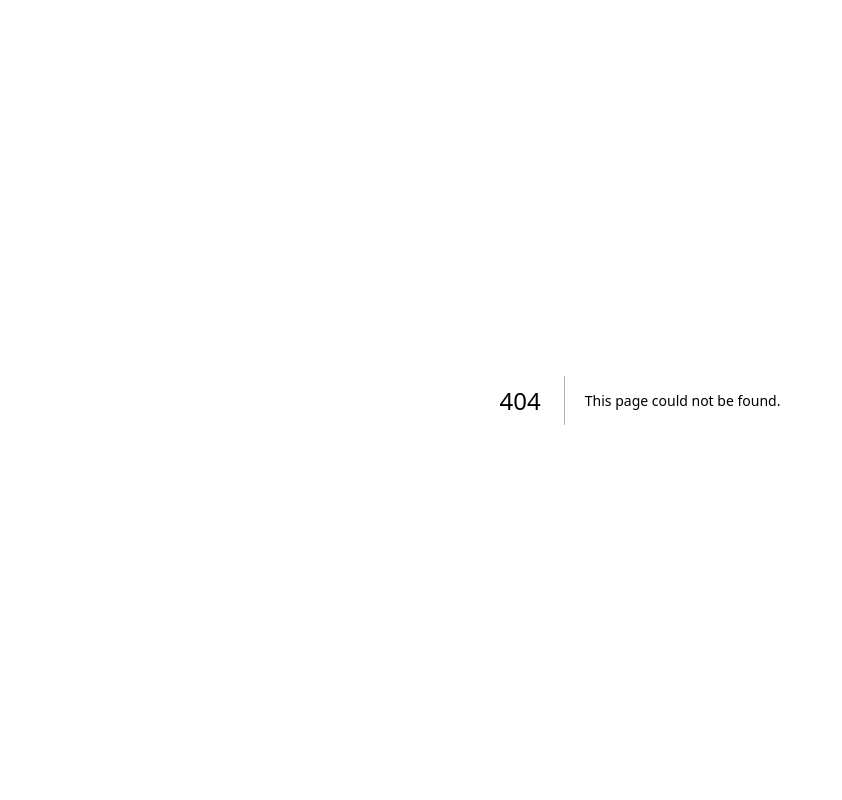
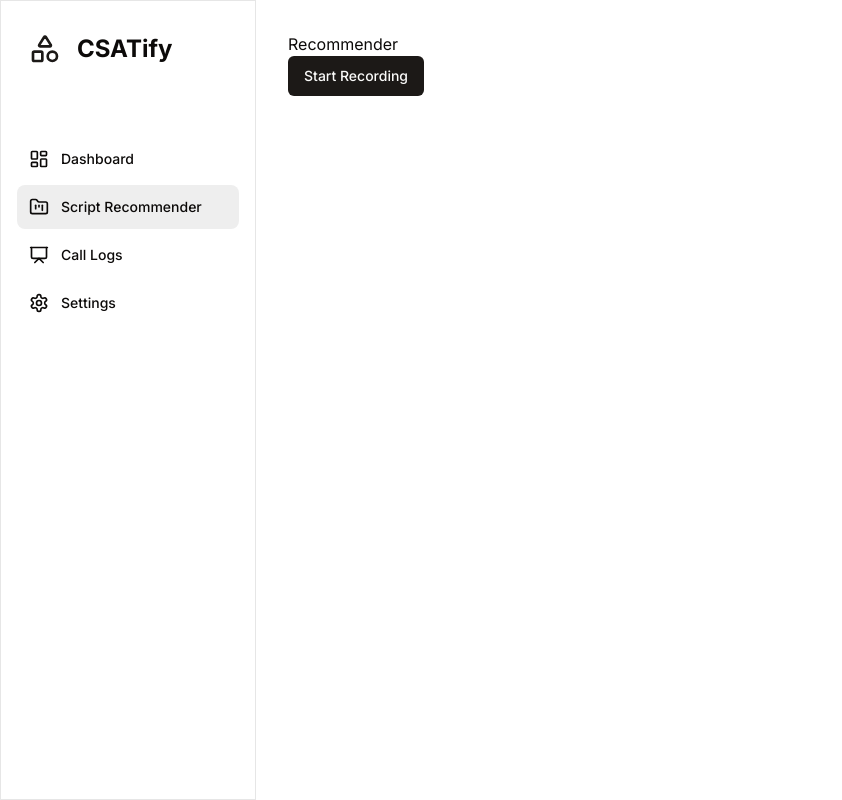
Before and after one commit to DeihlReyes/satiscript, a Next.js app: page /recommender in a window 1280 px wide. Before the commit this address had no page. Shown: the whole page, without its empty margins (0-842 px from the left). Built offline with nearby package versions, Linux system fonts and the light colour scheme.

Commit message:
feature: added sidebar

```diff
--- a/app/(main)/dashboard/page.tsx
+++ b/app/(main)/dashboard/page.tsx
@@ -1,6 +1,8 @@
 const dashboard = async () => {
   return (
-    <div>dashboard</div>
+    <section>
+      <h1>Dashboard</h1>
+    </section>
   )
 }
 
--- /dev/null
+++ b/app/(main)/layout.tsx
@@ -0,0 +1,17 @@
+
+import { Sidebar } from "@/components/sidebar";
+
+const MainLayout = async ({ children }: { children: React.ReactNode }) => {
+  return (
+    <div className="relative h-full overflow-clip transition-all ease-linear">
+      <div className="hidden h-full w-screen md:fixed md:inset-y-0 md:flex md:w-64 md:flex-col">
+        <Sidebar />
+      </div>
+      <div className="md:pl-64">
+        {children}
+      </div>
+    </div>
+  );
+};
+
+export default MainLayout;
--- /dev/null
+++ b/app/(main)/recommender/page.tsx
@@ -0,0 +1,47 @@
+'use client'
+
+import { Button } from "@/components/ui/button"
+import { useState } from 'react';
+
+const Recommender = () => {
+  const [recording, setRecording] = useState(false);
+  let mediaRecorder: MediaRecorder | null = null;
+  let chunks: BlobPart[] = [];
+
+  const startRecording = async () => {
+    const stream = await navigator.mediaDevices.getUserMedia({ audio: true });
+    mediaRecorder = new MediaRecorder(stream);
+    mediaRecorder.start();
+
+    mediaRecorder.ondataavailable = function(e) {
+      chunks.push(e.data);
+    }
+
+    setRecording(true);
+  }
+
+  const stopRecording = () => {
+    if (mediaRecorder) {
+      mediaRecorder.stop();
+      const blob = new Blob(chunks, { 'type' : 'audio/ogg; codecs=opus' });
+      chunks = [];
+      const audioURL = window.URL.createObjectURL(blob);
+      // You can use audioURL for further processing
+    }
+
+    setRecording(false);
+  }
+
+  return (
+    <section className="h-screen w-full p-8">
+      <h1>Recommender</h1>
+      {recording ? (
+        <Button onClick={stopRecording}>Stop Recording</Button>
+      ) : (
+        <Button onClick={startRecording}>Start Recording</Button>
+      )}
+    </section>
+  )
+}
+
+export default Recommender
--- a/app/layout.tsx
+++ b/app/layout.tsx
@@ -1,6 +1,7 @@
 import type { Metadata } from "next";
 import { Inter } from "next/font/google";
 import "./globals.css";
+import { Toaster } from "@/components/ui/toaster"
 
 const inter = Inter({ subsets: ["latin"] });
 
@@ -17,6 +18,7 @@
   return (
     <html lang="en">
       <body className={inter.className}>{children}</body>
+      <Toaster />
     </html>
   );
 }
--- a/components/forms/SignInForm.tsx
+++ b/components/forms/SignInForm.tsx
@@ -24,10 +24,12 @@
 import { SignInSchema, signinSchema } from '@/lib/validation';
 import { signIn } from 'next-auth/react';
 import { useRouter } from 'next/navigation';
+import { useToast } from "@/components/ui/use-toast"
 
 
 const SignInForm = () => {
   const router = useRouter();
+  const { toast } = useToast()
   const form = useForm<SignInSchema>({
     resolver: zodResolver(signinSchema),
     defaultValues: {
@@ -43,10 +45,13 @@
       redirect: false,
     });
 
-    console.log('data:', data);
 
     if(data?.error) {
-      console.log('error: ', data.error);
+      toast({
+        variant: "destructive",
+        title: "Uh oh! Something went wrong.",
+        description: "There was an error logging you in. Please try again.",
+      })
     } else {
       router.push('/dashboard')
     }
--- a/components/forms/SignUpForm.tsx
+++ b/components/forms/SignUpForm.tsx
@@ -24,6 +24,7 @@
 } from "@/components/ui/card";
 import { RegisterSchema, registerSchema } from '@/lib/validation';
 import { useRouter } from 'next/navigation';
+import { toast } from '../ui/use-toast';
 
 
 const SignUpForm = () => {
@@ -52,7 +53,11 @@
     if(response.ok) {
       router.push('/sign-in')
     } else {
-      console.error('Registration Failed!')
+      toast({
+        variant: "destructive",
+        title: "Uh oh! Something went wrong.",
+        description: "There was an error in the sign up process. Please try again.",
+      })
     }
   };
 
--- /dev/null
+++ b/components/sidebar.tsx
@@ -0,0 +1,77 @@
+"use client";
+
+import Link from "next/link";
+import {
+  FolderKanban,
+  LayoutDashboard,
+  Presentation,
+  Settings,
+  Shapes,
+} from "lucide-react";
+import { usePathname, useRouter } from "next/navigation";
+import { cn } from "@/lib/utils";
+
+const routes = [
+  {
+    label: "Dashboard",
+    icon: LayoutDashboard,
+    href: "/dashboard",
+  },
+  {
+    label: "Script Recommender",
+    icon: FolderKanban,
+    href: "/recommender",
+  },
+  {
+    label: "Call Logs",
+    icon: Presentation,
+    href: "/logs",
+  },
+  {
+    label: "Settings",
+    icon: Settings,
+    href: "/settings",
+  },
+];
+
+export const Sidebar = () => {
+  const pathname = usePathname();
+  const router = useRouter();
+
+  const navigateTo = (href: string) => () => {
+    router.push(href);
+  };
+
+  return (
+    <aside className="flex h-full flex-col space-y-4 border border-solid border-[#0d0d0d]/10 py-8 px-4 dark:border-[#fefefe]/10">
+        <Link href="/dashboard" className="mb-14 flex items-center pl-3">
+          <div className="relative mr-4 h-8 w-8">
+            <Shapes className="absolute h-full w-full text-primary" />
+          </div>
+          <h1 className="text-2xl font-bold">CSATify</h1>
+        </Link>
+        <ul className="space-y-1">
+          {routes.map((route) => (
+            <li key={route.href}>
+              <Link
+                  href={route.href}
+                  onClick={navigateTo(route.href)}
+                  className={cn(
+                    "group flex w-full cursor-pointer justify-start rounded-lg p-3 text-sm font-medium transition-colors duration-200 ease-in-out hover:bg-[#0d0d0d]/10 dark:hover:bg-[#fefefe]/10",
+                    pathname === route.href
+                      ? "bg-[#5b5b5b]/10 dark:bg-[#fefefe]/10"
+                      : "bg-[transparent]",
+                  )}
+                >
+              <p className="flex flex-1 items-center">
+                <route.icon className="mr-3 h-5 w-5" />
+                {route.label}
+              </p>
+              </Link>
+            </li>
+
+          ))}
+        </ul>
+    </aside>
+  );
+};
--- /dev/null
+++ b/components/ui/sheet.tsx
@@ -0,0 +1,140 @@
+"use client"
+
+import * as React from "react"
+import * as SheetPrimitive from "@radix-ui/react-dialog"
+import { cva, type VariantProps } from "class-variance-authority"
+import { X } from "lucide-react"
+
+import { cn } from "@/lib/utils"
+
+const Sheet = SheetPrimitive.Root
+
+const SheetTrigger = SheetPrimitive.Trigger
+
+const SheetClose = SheetPrimitive.Close
+
+const SheetPortal = SheetPrimitive.Portal
+
+const SheetOverlay = React.forwardRef<
+  React.ElementRef<typeof SheetPrimitive.Overlay>,
+  React.ComponentPropsWithoutRef<typeof SheetPrimitive.Overlay>
+>(({ className, ...props }, ref) => (
+  <SheetPrimitive.Overlay
+    className={cn(
+      "fixed inset-0 z-50 bg-black/80  data-[state=open]:animate-in data-[state=closed]:animate-out data-[state=closed]:fade-out-0 data-[state=open]:fade-in-0",
+      className
+    )}
+    {...props}
+    ref={ref}
+  />
+))
+SheetOverlay.displayName = SheetPrimitive.Overlay.displayName
+
+const sheetVariants = cva(
+  "fixed z-50 gap-4 bg-background p-6 shadow-lg transition ease-in-out data-[state=open]:animate-in data-[state=closed]:animate-out data-[state=closed]:duration-300 data-[state=open]:duration-500",
+  {
+    variants: {
+      side: {
+        top: "inset-x-0 top-0 border-b data-[state=closed]:slide-out-to-top data-[state=open]:slide-in-from-top",
+        bottom:
+          "inset-x-0 bottom-0 border-t data-[state=closed]:slide-out-to-bottom data-[state=open]:slide-in-from-bottom",
+        left: "inset-y-0 left-0 h-full w-3/4 border-r data-[state=closed]:slide-out-to-left data-[state=open]:slide-in-from-left sm:max-w-sm",
+        right:
+          "inset-y-0 right-0 h-full w-3/4  border-l data-[state=closed]:slide-out-to-right data-[state=open]:slide-in-from-right sm:max-w-sm",
+      },
+    },
+    defaultVariants: {
+      side: "right",
+    },
+  }
+)
+
+interface SheetContentProps
+  extends React.ComponentPropsWithoutRef<typeof SheetPrimitive.Content>,
+    VariantProps<typeof sheetVariants> {}
+
+const SheetContent = React.forwardRef<
+  React.ElementRef<typeof SheetPrimitive.Content>,
+  SheetContentProps
+>(({ side = "right", className, children, ...props }, ref) => (
+  <SheetPortal>
+    <SheetOverlay />
+    <SheetPrimitive.Content
+      ref={ref}
+      className={cn(sheetVariants({ side }), className)}
+      {...props}
+    >
+      {children}
+      <SheetPrimitive.Close className="absolute right-4 top-4 rounded-sm opacity-70 ring-offset-background transition-opacity hover:opacity-100 focus:outline-none focus:ring-2 focus:ring-ring focus:ring-offset-2 disabled:pointer-events-none data-[state=open]:bg-secondary">
+        <X className="h-4 w-4" />
+        <span className="sr-only">Close</span>
+      </SheetPrimitive.Close>
+    </SheetPrimitive.Content>
+  </SheetPortal>
+))
+SheetContent.displayName = SheetPrimitive.Content.displayName
+
+const SheetHeader = ({
+  className,
+  ...props
+}: React.HTMLAttributes<HTMLDivElement>) => (
+  <div
+    className={cn(
+      "flex flex-col space-y-2 text-center sm:text-left",
+      className
+    )}
+    {...props}
+  />
+)
+SheetHeader.displayName = "SheetHeader"
+
+const SheetFooter = ({
+  className,
+  ...props
+}: React.HTMLAttributes<HTMLDivElement>) => (
+  <div
+    className={cn(
+      "flex flex-col-reverse sm:flex-row sm:justify-end sm:space-x-2",
+      className
+    )}
+    {...props}
+  />
+)
+SheetFooter.displayName = "SheetFooter"
+
+const SheetTitle = React.forwardRef<
+  React.ElementRef<typeof SheetPrimitive.Title>,
+  React.ComponentPropsWithoutRef<typeof SheetPrimitive.Title>
+>(({ className, ...props }, ref) => (
+  <SheetPrimitive.Title
+    ref={ref}
+    className={cn("text-lg font-semibold text-foreground", className)}
+    {...props}
+  />
+))
+SheetTitle.displayName = SheetPrimitive.Title.displayName
+
+const SheetDescription = React.forwardRef<
+  React.ElementRef<typeof SheetPrimitive.Description>,
+  React.ComponentPropsWithoutRef<typeof SheetPrimitive.Description>
+>(({ className, ...props }, ref) => (
+  <SheetPrimitive.Description
+    ref={ref}
+    className={cn("text-sm text-muted-foreground", className)}
+    {...props}
+  />
+))
+SheetDescription.displayName = SheetPrimitive.Description.displayName
+
+export {
+  Sheet,
+  SheetPortal,
+  SheetOverlay,
+  SheetTrigger,
+  SheetClose,
+  SheetContent,
+  SheetHeader,
+  SheetFooter,
+  SheetTitle,
+  SheetDescription,
+}
--- a/package.json
+++ b/package.json
@@ -13,6 +13,7 @@
     "@hookform/resolvers": "^3.3.4",
     "@next-auth/prisma-adapter": "^0.4.4-canary.81",
     "@prisma/client": "^5.2.0",
+    "@radix-ui/react-dialog": "^1.0.5",
     "@radix-ui/react-label": "^2.0.2",
     "@radix-ui/react-slot": "^1.0.2",
     "@radix-ui/react-toast": "^1.1.5",
```
Also changed, not shown: 1 other file (tests, documents, lock files or other folders).
